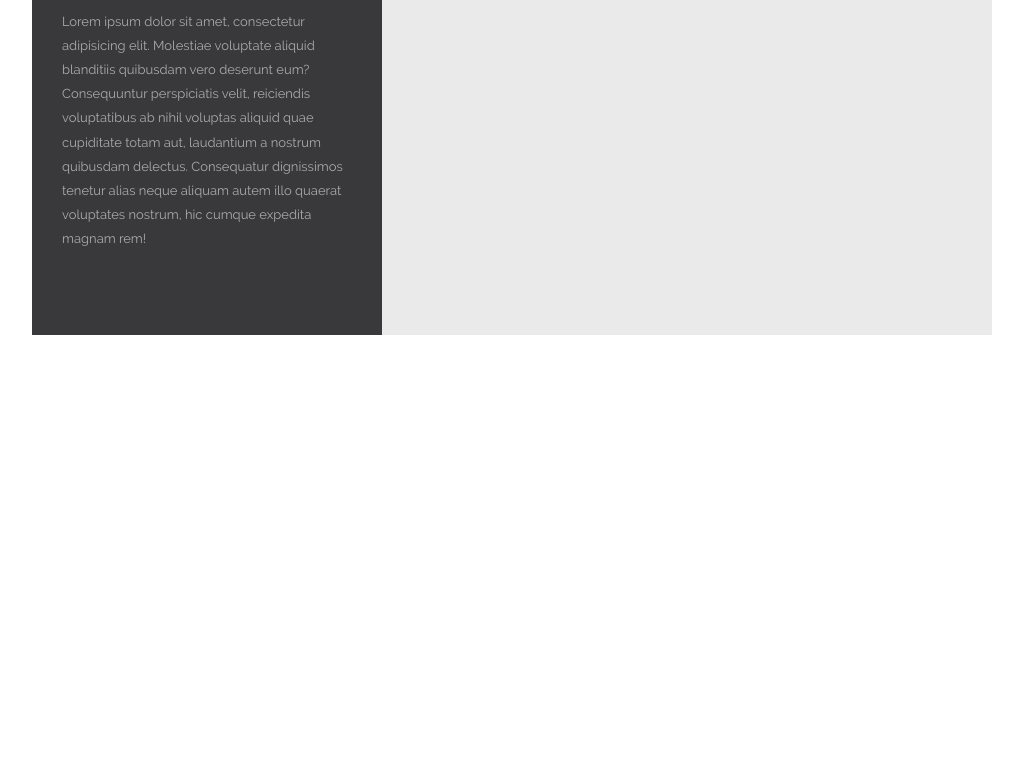
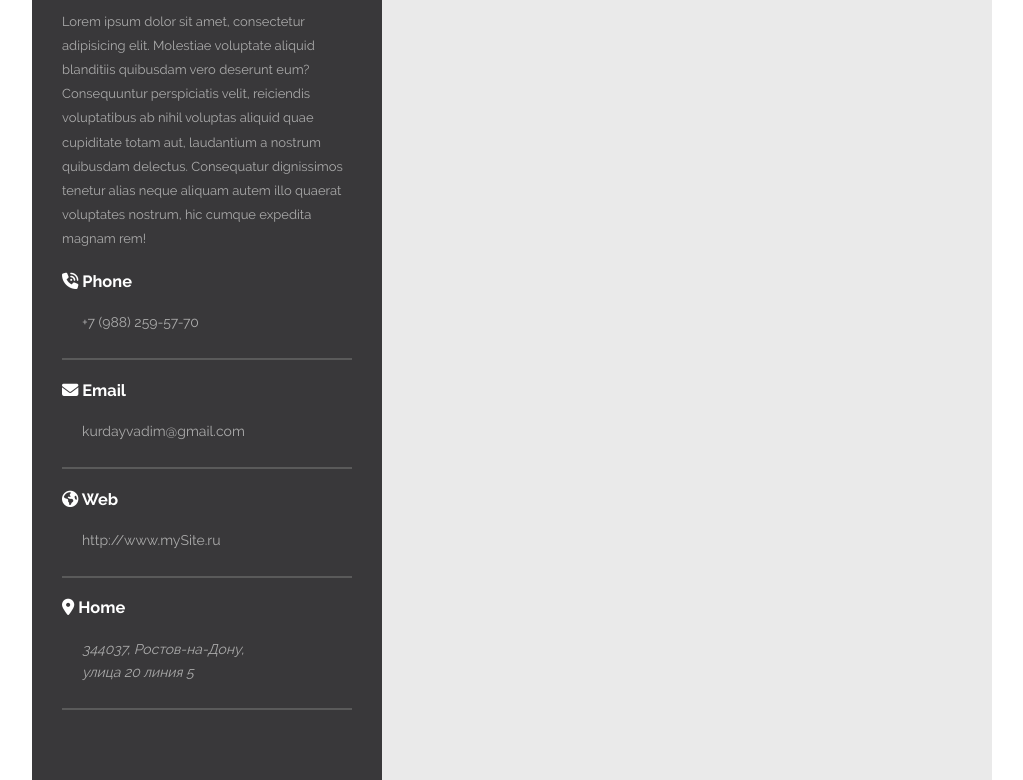
Before and after one commit to Kurday/portfolio, a plain HTML site: page index.html in a window 1280 px wide. Shown: the part 395-1175 px from the top of the page, without its empty margins (128-1151 px from the left). Before the commit the page ends 820 px from the top, so only its background shows below. Drawn offline with Linux system fonts and the light colour scheme.

Commit message:
Добавили вторую секцию

```diff
--- a/index.html
+++ b/index.html
@@ -25,6 +25,9 @@
 	<meta name="apple-mobile-web-app-status-bar-style" content="#000">
 	<link rel="stylesheet" href="css/main.min.css">
 
+  <link rel="stylesheet" href="https://maxcdn.bootstrapcdn.com/font-awesome/4.5.0/css/font-awesome.min.css">
+  <script src="https://kit.fontawesome.com/8fd2a7d500.js"></script>
+
 </head>
 <body>
 	<div class="container">
@@ -37,6 +40,51 @@
      <p class="profile-text">
        Lorem ipsum dolor sit amet, consectetur adipisicing elit. Molestiae voluptate aliquid blanditiis quibusdam vero deserunt eum? Consequuntur perspiciatis velit, reiciendis voluptatibus ab nihil voluptas aliquid quae cupiditate totam aut, laudantium a nostrum quibusdam delectus. Consequatur dignissimos tenetur alias neque aliquam autem illo quaerat voluptates nostrum, hic cumque expedita magnam rem!
      </p>
+     <div class="contacts">
+
+       <div class="contacts-item">
+        <h3 class="contacts-title">
+         <i class="fas fa-phone-volume"></i>
+         Phone
+       </h3>
+       <a href="tel: +7 (988) 259-57-70" class="contacts-text">
+         +7 (988) 259-57-70
+       </a>
+     </div>
+
+
+     <div class="contacts-item">
+      <h3 class="contacts-title">
+       <i class="fas fa-envelope"></i>
+       Email
+     </h3>
+     <a href="mailto:kurdayvadim@gmail.com" class="contacts-text">
+      kurdayvadim@gmail.com
+    </a>
+  </div>
+
+  <div class="contacts-item">
+    <h3 class="contacts-title">
+     <i class="fas fa-globe-americas"></i>
+     Web
+   </h3>
+   <a href="http://www.mySite.ru" class="contacts-text">
+     http://www.mySite.ru
+   </a>
+ </div>
+
+
+ <div class="contacts-item">
+  <h3 class="contacts-title">
+   <i class="fas fa-map-marker-alt"></i>
+   Home
+ </h3>
+ <address class="contacts-text">
+   344037, Ростов-на-Дону, <br> улица 20 линия 5
+ </address>
+</div>
+
+</div>
 </div>
 
 </div>
--- a/sass/main.sass
+++ b/sass/main.sass
@@ -127,9 +127,24 @@ body
 	margin: 0
 	padding-bottom: 16px
 	text-transform: uppercase
+	font-weight: 700
 
 .heading-light
 	color: #fff
 	border-bottom: 1px dashed #5a5a5a
 
+.contacts
+	&-title
+		color: #fff
+	&-text
+		color: #ababab
+		text-decoration: none
+		padding-left: 20px
+	&-item
+		padding-bottom: 24px
+		border-bottom: 2px solid #5a5a5a
+
+
+
+
 @import "media" // Всегда в конце
```
Also changed, not shown: css/main.min.css. Lines whose indentation alone changed are shown as unchanged.
